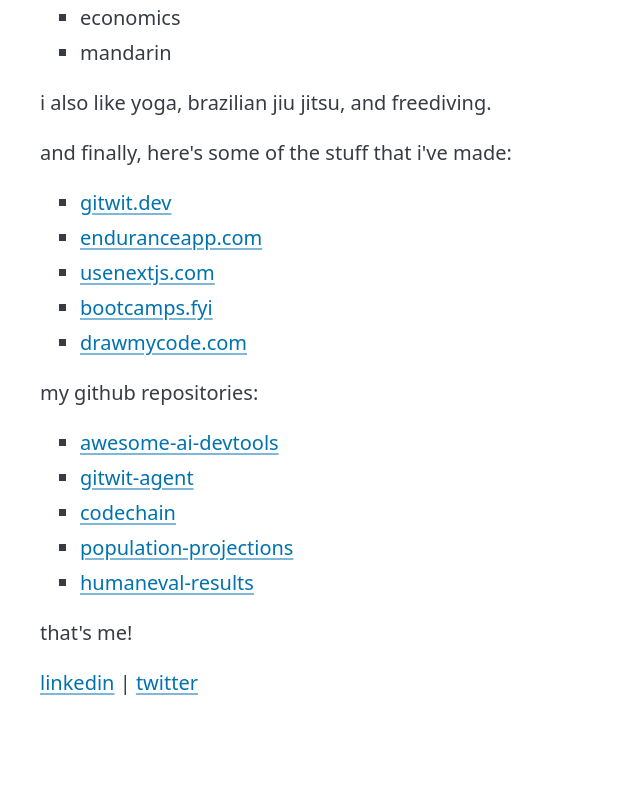
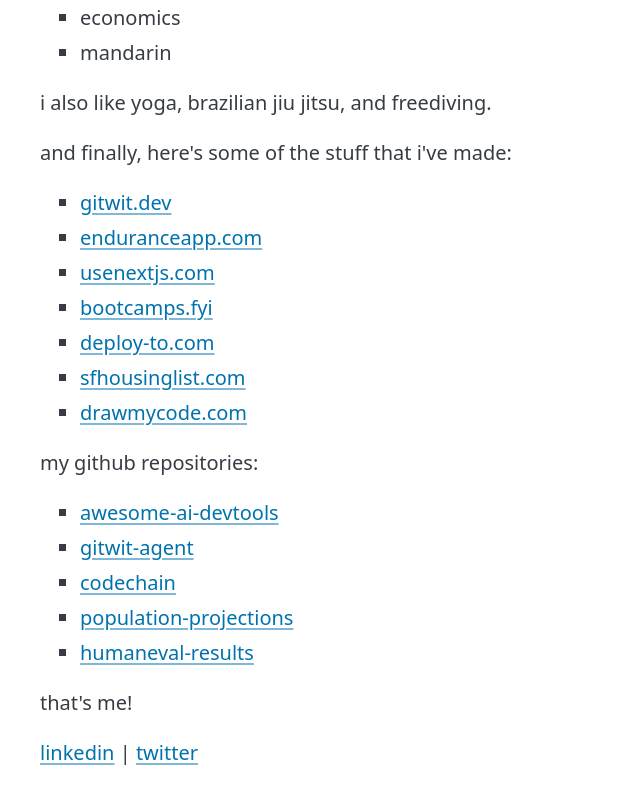
Before and after one commit to jamesmurdza/aboutme, a plain HTML site: page index.html in a window 1280 px wide. Shown: the part 907-1711 px from the top of the page, without its empty margins (0-640 px from the left). Before the commit the page ends 1645 px from the top, so only its background shows below. Drawn offline with nearby package versions, Linux system fonts and the light colour scheme.

Commit message:
Add projects.

```diff
--- a/index.html
+++ b/index.html
@@ -74,6 +74,8 @@
           <li><a href="https://enduranceapp.com/" target="_blank">enduranceapp.com</a></li>
           <li><a href="https://usenextjs.com/" target="_blank">usenextjs.com</a></li>
           <li><a href="https://bootcamps.fyi/" target="_blank">bootcamps.fyi</a></li>
+          <li><a href="https://deploy-to.com/" target="_blank">deploy-to.com</a></li>
+          <li><a href="https://sfhousinglist.com/" target="_blank">sfhousinglist.com</a></li>
           <li><a href="https://drawmycode.com/" target="_blank">drawmycode.com</a></li>
         </ul>
         <p>
```
